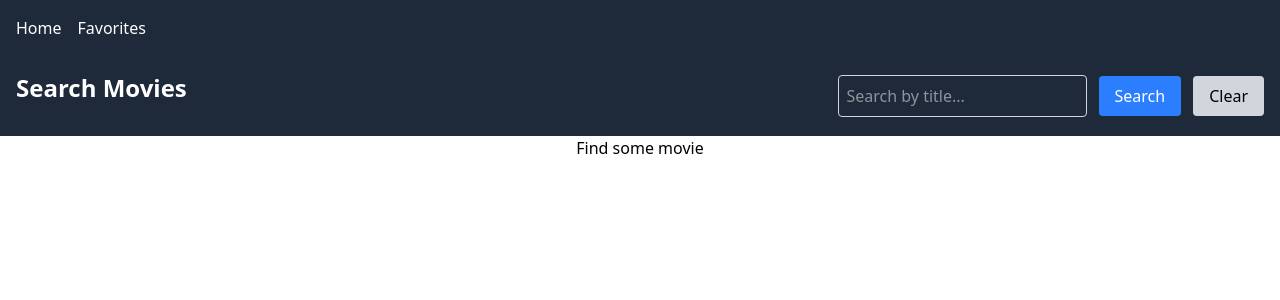
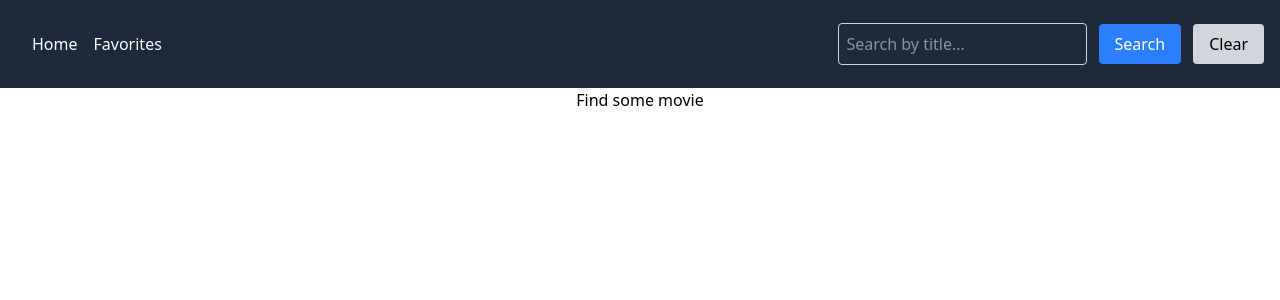
Before and after one commit to Alejotavo/videoClub, a React (Vite) app: page / in a window 1280 px wide. Shown: the top 300 px of the page. Built offline with nearby package versions, Linux system fonts and the light colour scheme; the HTML template or start-up script is replaced by a standard one.

Commit message:
refactor router

```diff
--- a/src/App.tsx
+++ b/src/App.tsx
@@ -1,4 +1,4 @@
-import { Link, Route, Routes } from 'react-router-dom';
+import { Route, Routes } from 'react-router-dom';
 import './App.css'
 import MovieList from './components/MovieComponent/MovieList';
 import SearchComponent from './components/SearchComponent/SearchComponent';
@@ -9,19 +9,9 @@ function App() {
 
   return (
     <MovieProvider>
-      <nav className="p-4 bg-gray-800 text-white flex gap-4">
-        <Link to="/">Home</Link>
-        <Link to="/favorites">Favorites</Link>
-      </nav>
-
+      <SearchComponent />
       <Routes>
-        <Route path="/" element={
-            <>
-              <SearchComponent />
-              <MovieList />
-            </>
-          }
-        />
+        <Route path="/" element={<MovieList />} />
         <Route path="/favorites" element={<FavoritesComponent />} />
       </Routes>
     </MovieProvider>
--- a/src/components/SearchComponent/SearchComponent.tsx
+++ b/src/components/SearchComponent/SearchComponent.tsx
@@ -1,3 +1,4 @@
+import { Link } from "react-router-dom";
 import { useMovie } from "../../contexts/movieContext";
 
 function SearchComponent() {
@@ -6,7 +7,10 @@ const { value, setValue, handleSearch, clearSearch } = useMovie();
 
   return (
     <div className="bg-gray-800 text-white p-4 w-full flex flex-row flex-nowrap justify-between">
-      <h1 className="text-2xl font-bold mb-4">Search Movies</h1>
+      <nav className="p-4 bg-gray-800 text-white flex gap-4">
+        <Link to="/">Home</Link>
+        <Link to="/favorites">Favorites</Link>
+      </nav>
       <div className="flex items-center gap-3">
         <input className="border border-gray-300 p-2 rounded" name="title" type="text" placeholder="Search by title..." value={value} onChange={(e) => setValue(e.target.value)} />
         <button onClick={handleSearch} className="bg-blue-500 hover:bg-blue-700 transition-all duration-300 ease-in-out text-white px-4 py-2 rounded">Search</button>
```
